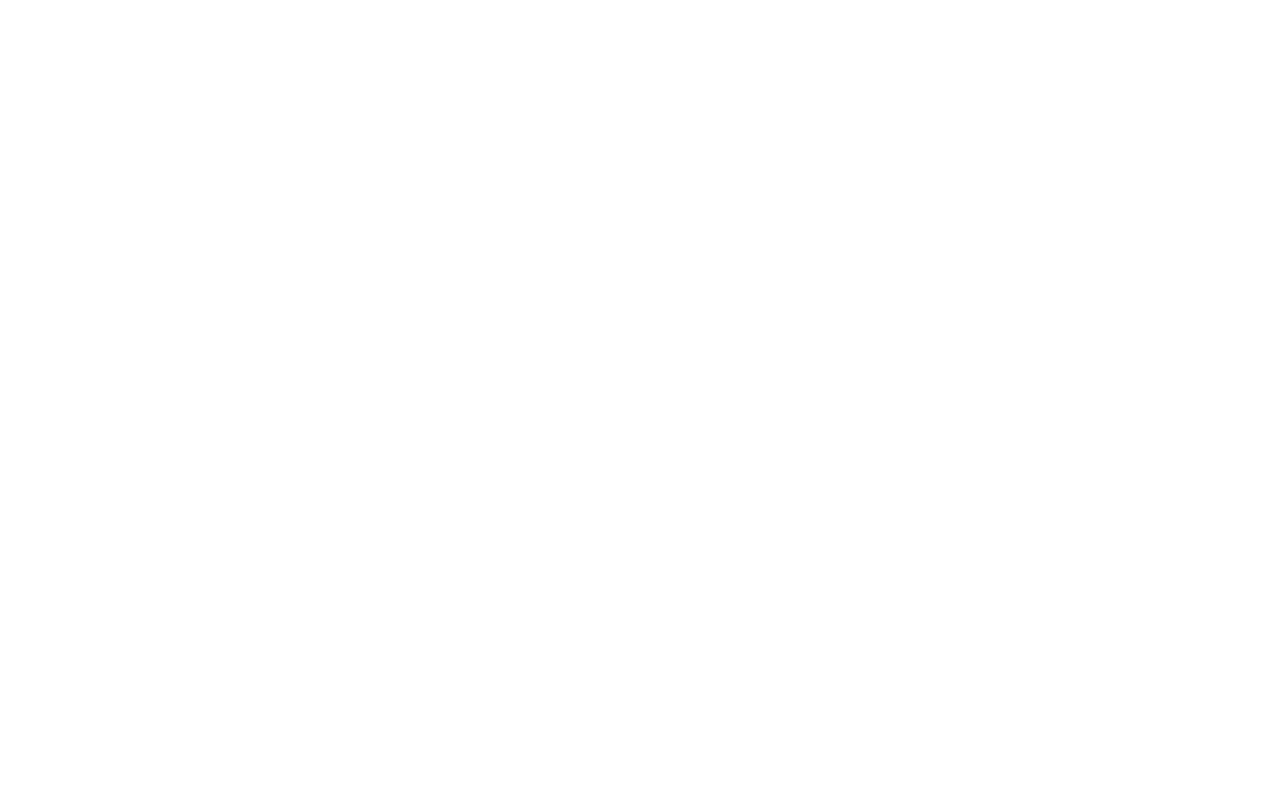
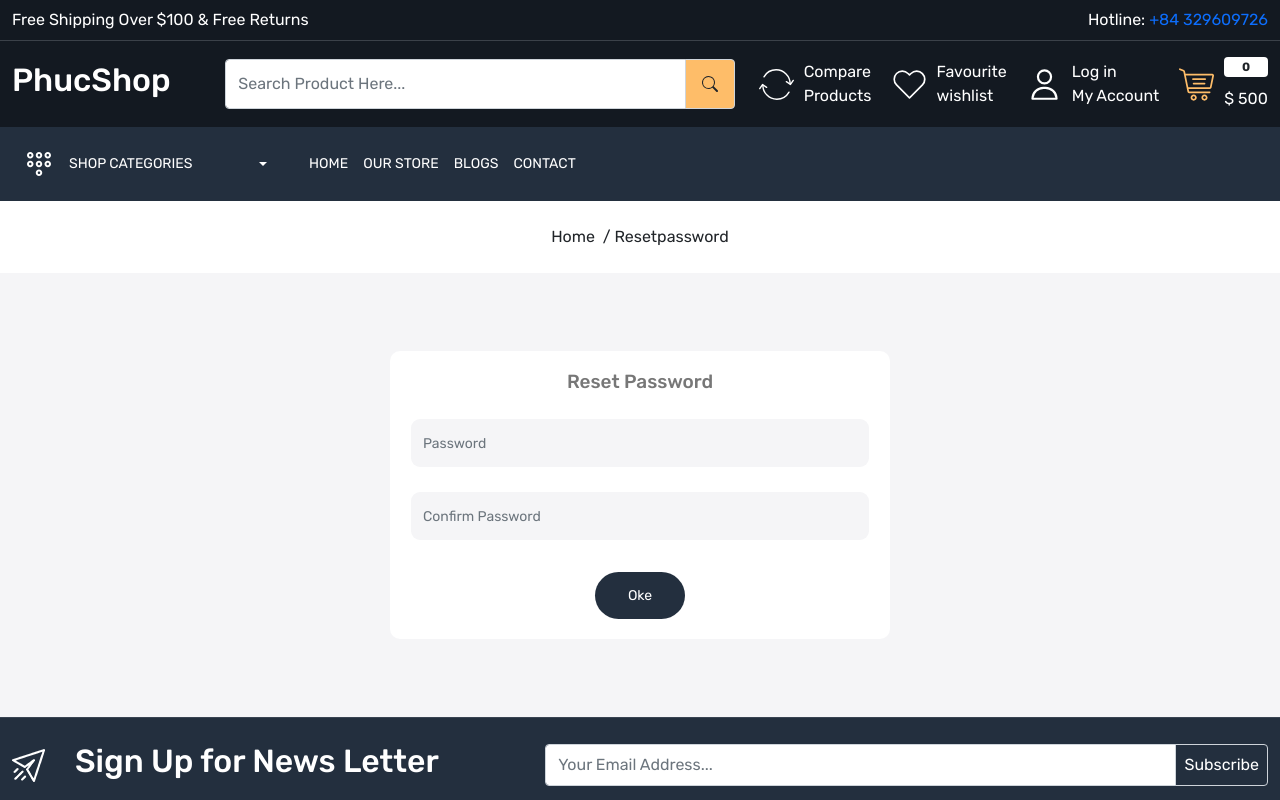
Before and after one commit to Phuc1912001/MERN-PhucShop, a React (Create React App) app in the folder frontend/: page /reset-password in a window 1280 px wide. Before the commit this address had no page. Shown: the top 800 px of the page. Built offline with nearby package versions, Linux system fonts and the light colour scheme.

Commit message:
resetpassword & singleproduct

```diff
--- a/frontend/src/App.css
+++ b/frontend/src/App.css
@@ -344,6 +344,23 @@
   color: var(--color-777777);
 }
 
+.signle-blog-card a {
+  font-size: 18px;
+  color: var(--color-777777);
+  margin-bottom: 20px;
+}
+
+.signle-blog-card h3 {
+  font-size: 24px;
+  font-weight: 600;
+  color: var(--color-1c1c1b);
+}
+
+.signle-blog-card p {
+  color: var(--color-777777);
+  font-size: 14px;
+}
+
 /* Blog Part End here */
 
 /* Product Card */
--- a/frontend/src/App.js
+++ b/frontend/src/App.js
@@ -12,6 +12,8 @@
 import Login from "./pages/Login";
 import Forgotpassword from "./pages/Forgotpassword";
 import Signup from "./pages/Signup";
+import Resetpassword from "./pages/Resetpassword";
+import SingleBlog from "./pages/SingleBlog";
 
 function App() {
   return (
@@ -24,11 +26,13 @@
             <Route path="contact" element={<Contact />} />
             <Route path="store" element={<OurStore />} />
             <Route path="blogs" element={<Blogs />} />
+            <Route path="blog/:id" element={<SingleBlog />} />
             <Route path="compare-product" element={<CompareProduct />} />
             <Route path="wishlist" element={<Wishlist />} />
             <Route path="login" element={<Login />} />
             <Route path="forgot-password" element={<Forgotpassword />} />
             <Route path="signup" element={<Signup />} />
+            <Route path="reset-password" element={<Resetpassword />} />
           </Route>
         </Routes>
       </BrowserRouter>
--- a/frontend/src/components/BlogCard.jsx
+++ b/frontend/src/components/BlogCard.jsx
@@ -14,7 +14,7 @@
           Lorem ipsum dolor, sit amet consectetur adipisicing elit. Veritatis
           alias dolorum ut reiciendis vero?
         </p>
-        <Link to="" className="button">
+        <Link to="/blog/:id" className="button">
           Read More
         </Link>
       </div>
--- /dev/null
+++ b/frontend/src/pages/Resetpassword.jsx
@@ -0,0 +1,47 @@
+import React from "react";
+import BreadCrumb from "../components/BreadCrumb";
+import Meta from "../components/Meta";
+
+const Resetpassword = () => {
+  return (
+    <>
+      <Meta title="Resetpassword" />
+      <BreadCrumb title="Resetpassword" />
+      <div className="login-wrapper py-5 home-wrapper-2 ">
+        <div className="container-xxl">
+          <div className="row">
+            <div className="col-12">
+              <div className="auth-card">
+                <h3 className="text-center mb-3 ">Reset Password</h3>
+                <form action="" className="d-flex flex-column gap-15 ">
+                  <div className="mt-2">
+                    <input
+                      type="password"
+                      name="password"
+                      className="form-control"
+                      placeholder="Password"
+                    />
+                  </div>
+                  <div className="mt-2">
+                    <input
+                      type="password"
+                      name="confirmpassword"
+                      className="form-control"
+                      placeholder="Confirm Password"
+                    />
+                  </div>
+
+                  <div className=" mt-3 d-flex gap-15 justify-content-center align-items-center">
+                    <button className="button border-0">Oke</button>
+                  </div>
+                </form>
+              </div>
+            </div>
+          </div>
+        </div>
+      </div>
+    </>
+  );
+};
+
+export default Resetpassword;
--- /dev/null
+++ b/frontend/src/pages/SingleBlog.jsx
@@ -0,0 +1,47 @@
+import React from "react";
+import { Link } from "react-router-dom";
+import BreadCrumb from "../components/BreadCrumb";
+import { HiOutlineArrowLeft } from "react-icons/hi";
+import Meta from "../components/Meta";
+
+const SingleBlog = () => {
+  return (
+    <>
+      <Meta title="Dynamic Blog Name " />
+      <BreadCrumb title="Dynamic Blog Name" />
+      <div className="blog-wrapper home-wrapper-2 py-5 ">
+        <div className="container-xxl">
+          <div className="row">
+            <div className="col-12">
+              <div className="signle-blog-card">
+                <Link
+                  to="/blogs"
+                  className="d-flex align-items-center gap-10  "
+                >
+                  <HiOutlineArrowLeft className="fs-4" />
+                  Go back to Blogs
+                </Link>
+                <h3 className="title">
+                  A beautiful Sunday Morning Renaissance
+                </h3>
+                <img
+                  src="images/blog-3.webp"
+                  className="img-fluid w-100 my-4 "
+                  alt="blog"
+                />
+                <p>
+                  Lorem ipsum dolor sit, amet consectetur adipisicing elit.
+                  Mollitia at corporis corrupti inventore cum expedita, fuga
+                  dolorem repudiandae dolore doloribus neque eligendi placeat id
+                  rerum saepe eveniet. Excepturi, ipsa consectetur!
+                </p>
+              </div>
+            </div>
+          </div>
+        </div>
+      </div>
+    </>
+  );
+};
+
+export default SingleBlog;
```
